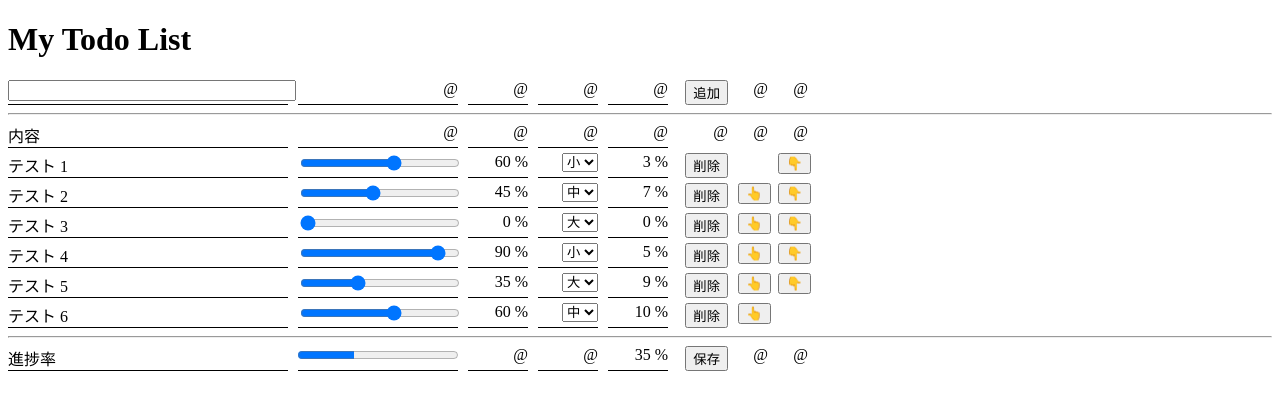
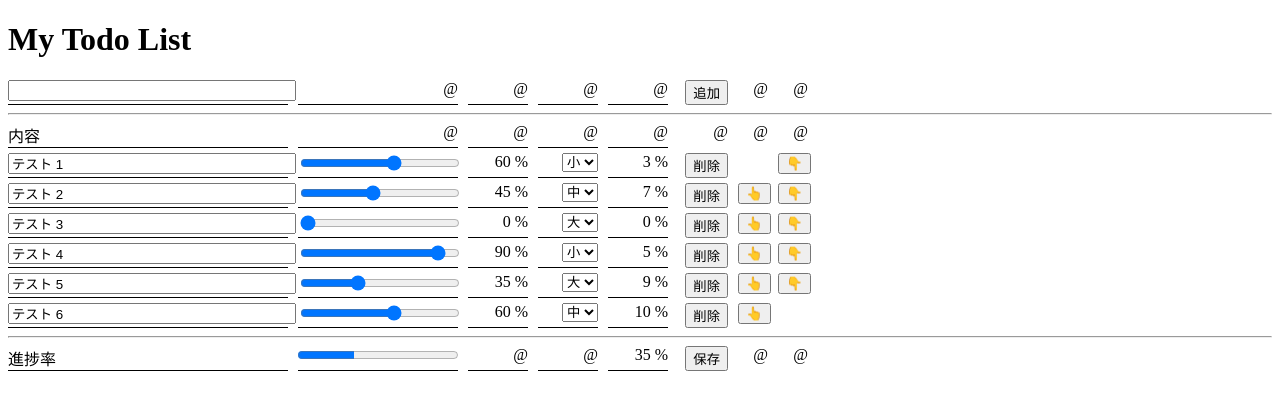
Before and after one commit to naoki-funawatari/my-todo-list, a Vue app: page / in a window 1280 px wide. Shown: the top 410 px of the page. Built offline with nearby package versions, Linux system fonts and the light colour scheme.

Commit message:
feat: TODO の名前を変更可能に。

```diff
--- a/src/features/todolits/TodoList.vue
+++ b/src/features/todolits/TodoList.vue
@@ -49,7 +49,7 @@ onBeforeMount(() => {
 
   .text {
     flex-grow: 1;
-    border-bottom: 1px solid black
+    border-bottom: 1px solid black;
   }
 
   .progress-bar {
--- a/src/features/todolits/TodoListItem.vue
+++ b/src/features/todolits/TodoListItem.vue
@@ -2,6 +2,7 @@
 import { PropType } from 'vue';
 import { Todo } from 'src/types';
 import { useTodoListStore } from 'src/stores'
+import TextInput from "src/components/TextInput.vue"
 import WeightSelector from "src/components/WeightSelector.vue"
 import RangeInput from "src/components/RangeInput.vue"
 
@@ -25,7 +26,7 @@ const onOrderClick = (type: "up" | "down", currentOrder: number) => {
 <template>
   <div :id="item.id.toString()" :data-order="item.order" class="item">
     <div class="text">
-      <span>{{item.text}}</span>
+      <TextInput type="text" v-model="item.text" />
     </div>
     <div class="progress-bar">
       <RangeInput v-model="item.progress" />
--- a/src/types/index.ts
+++ b/src/types/index.ts
@@ -4,11 +4,6 @@ export interface Todo {
   progress: number
   weight: WeightType
   order: number
-}
-
-export interface Weight {
-  value: number
-  text: string
 }
 
 export const WeightTypes = {
```
